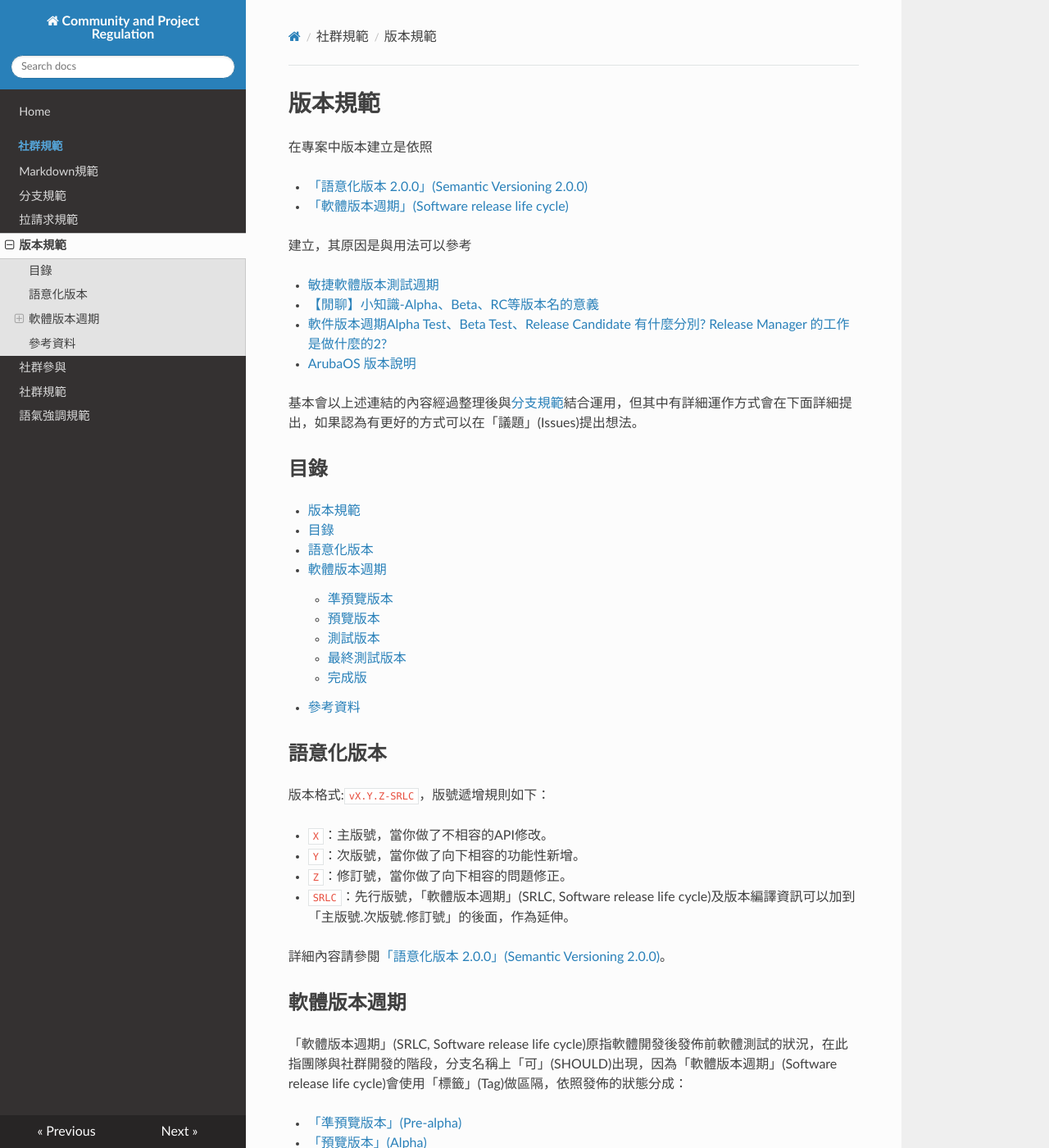
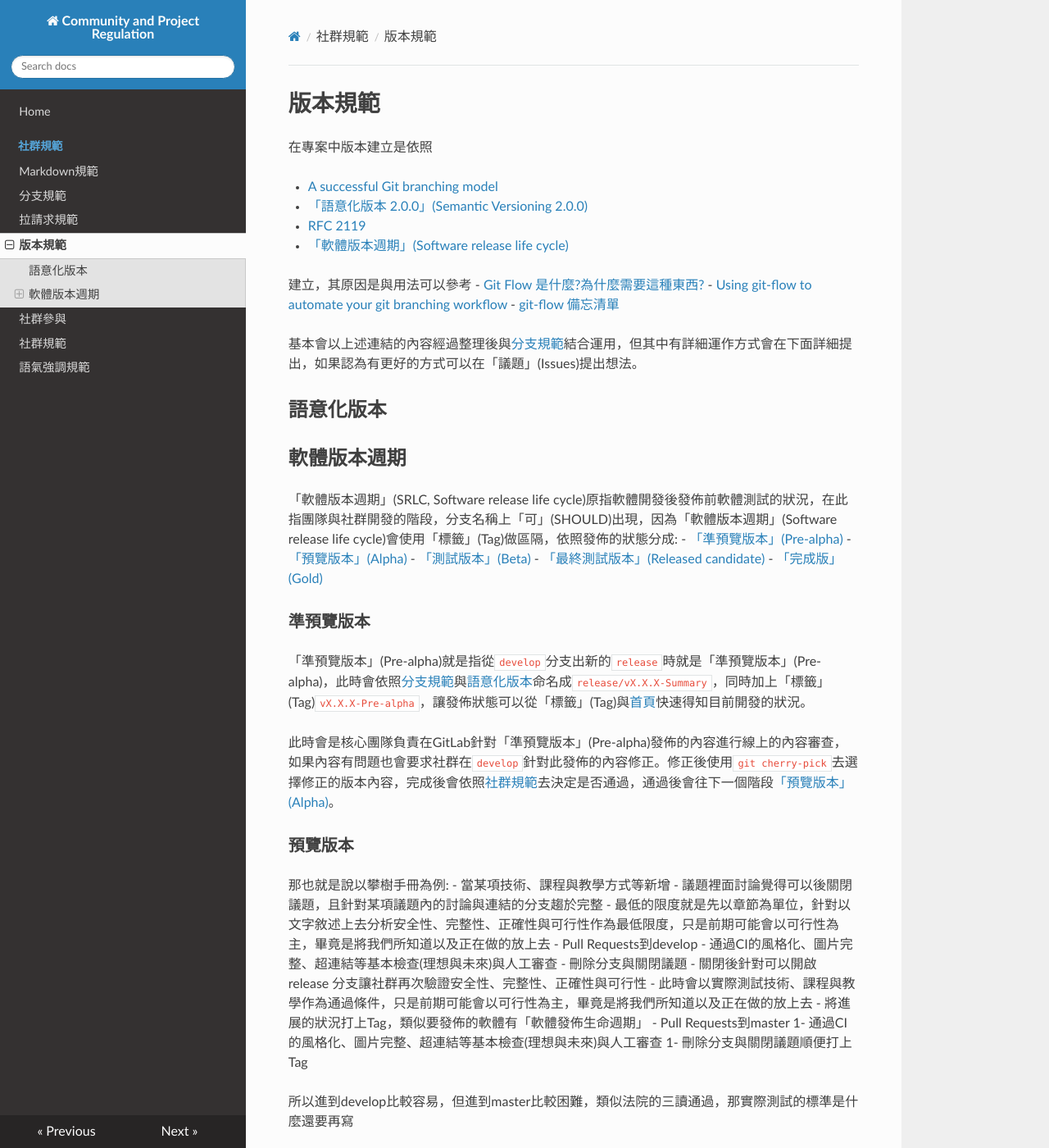
Before and after one commit to NQU-Agile-Tree-Climbing-Club/community-regulation, an MkDocs documentation site: the page built from docs/社群規範/版本規範.md, in a window 1280 px wide and 1400 px high. Shown: the whole window at 82% size. Built offline with MkDocs 1.6.1, drawn with Linux system fonts in a browser that asks for light colours; nearby versions of some CDN libraries; some of the changed text lies outside the part shown.

```diff
--- a/docs/社群規範/版本規範.md
+++ b/docs/社群規範/版本規範.md
@@ -1,49 +1,21 @@
 # 版本規範
 在專案中版本建立是依照
 
+- [A successful Git branching model](https://nvie.com/posts/a-successful-git-branching-model/)
 - [「語意化版本 2.0.0」(Semantic Versioning 2.0.0)](https://semver.org/lang/zh-TW/#%E8%AA%9E%E6%84%8F%E5%8C%96%E7%89%88%E6%9C%AC-200)
+- [RFC 2119](https://www.ietf.org/rfc/rfc2119.txt)
 - [「軟體版本週期」(Software release life cycle)](https://zh.wikipedia.org/zh-tw/%E8%BB%9F%E4%BB%B6%E7%89%88%E6%9C%AC%E9%80%B1%E6%9C%9F)
 
 建立，其原因是與用法可以參考
-
-- [敏捷軟體版本測試週期](https://adon988.logdown.com/posts/7818022-agile-software-version-test-cycle)
-- [【閒聊】小知識-Alpha、Beta、RC等版本名的意義](https://forum.gamer.com.tw/Co.php?bsn=18673&sn=12630)
-- [軟件版本週期Alpha Test、Beta Test、Release Candidate 有什麼分別? Release Manager 的工作是做什麼的2?](https://medium.com/it-digital-%E4%BA%92%E8%81%AF%E7%B6%B2/alpha-test-beta-test-release-candidate-%E6%9C%89%E4%BB%80%E9%BA%BC%E5%88%86%E5%88%A5-release-manager-%E7%9A%84%E5%B7%A5%E4%BD%9C%E6%98%AF%E5%81%9A%E4%BB%80%E9%BA%BC%E7%9A%842-ca8730b03300)
-- [ArubaOS 版本說明](https://www.arubanetworks.com/zh-hant/support-services/end-of-life/arubaos-software-release/)
+- [Git Flow 是什麼?為什麼需要這種東西?](https://gitbook.tw/chapters/gitflow/why-need-git-flow.html)
+- [Using git-flow to automate your git branching workflow](https://jeffkreeftmeijer.com/git-flow/)
+- [git-flow 備忘清單](https://danielkummer.github.io/git-flow-cheatsheet/index.zh_TW.html)
 
 基本會以上述連結的內容經過整理後與[分支規範](./分支規範.md)結合運用，但其中有詳細運作方式會在下面詳細提出，如果認為有更好的方式可以在「議題」(Issues)提出想法。
-
-## 目錄
-
-<!-- @import "[TOC]" {cmd="toc" depthFrom=1 depthTo=6 orderedList=false} -->
-<!-- code_chunk_output -->
-
-- [版本規範](#版本規範)
-  - [目錄](#目錄)
-  - [語意化版本](#語意化版本)
-  - [軟體版本週期](#軟體版本週期)
-    - [準預覽版本](#準預覽版本)
-    - [預覽版本](#預覽版本)
-    - [測試版本](#測試版本)
-    - [最終測試版本](#最終測試版本)
-    - [完成版](#完成版)
-  - [參考資料](#參考資料)
-
-<!-- /code_chunk_output -->
-
 ## 語意化版本
-版本格式:`vX.Y.Z-SRLC`，版號遞增規則如下：
-
-- `X`：主版號，當你做了不相容的API修改。
-- `Y`：次版號，當你做了向下相容的功能性新增。
-- `Z`：修訂號，當你做了向下相容的問題修正。
-- `SRLC`：先行版號，「軟體版本週期」(SRLC, Software release life cycle)及版本編譯資訊可以加到「主版號.次版號.修訂號」的後面，作為延伸。
-
-詳細內容請參閱[「語意化版本 2.0.0」(Semantic Versioning 2.0.0)](https://semver.org/lang/zh-TW/#%E8%AA%9E%E6%84%8F%E5%8C%96%E7%89%88%E6%9C%AC-200)。
 
 ## 軟體版本週期
-「軟體版本週期」(SRLC, Software release life cycle)原指軟體開發後發佈前軟體測試的狀況，在此指團隊與社群開發的階段，分支名稱上「可」(SHOULD)出現，因為「軟體版本週期」(Software release life cycle)會使用「標籤」(Tag)做區隔，依照發佈的狀態分成：
-
+「軟體版本週期」(SRLC, Software release life cycle)原指軟體開發後發佈前軟體測試的狀況，在此指團隊與社群開發的階段，分支名稱上「可」(SHOULD)出現，因為「軟體版本週期」(Software release life cycle)會使用「標籤」(Tag)做區隔，依照發佈的狀態分成:
 - [「準預覽版本」(Pre-alpha)](#準預覽版本)
 - [「預覽版本」(Alpha)](#預覽版本)
 - [「測試版本」(Beta)](#測試版本)
@@ -51,13 +23,13 @@
 - [「完成版」(Gold)](#完成版)
 
 ### 準預覽版本
-「準預覽版本」(Pre-alpha)就是指從`develop`分支併入到`release`前會打上`vX.Y.Z-Pre-alpha`，此時就是「準預覽版本」(Pre-alpha)，會打上「標籤」(Tag)`vX.X.X-Pre-alpha`，讓發佈狀態可以從「標籤」(Tag)與[首頁](../README.md)快速得知目前開發的狀況。
+「準預覽版本」(Pre-alpha)就是指從`develop`分支出新的`release`時就是「準預覽版本」(Pre-alpha)，此時會依照[分支規範](./分支規範.md)與[語意化版本](#語意化版本)命名成`release/vX.X.X-Summary`，同時加上「標籤」(Tag)`vX.X.X-Pre-alpha`，讓發佈狀態可以從「標籤」(Tag)與[首頁](../README.md)快速得知目前開發的狀況。
 
-此時會是核心團隊負責在GitLab針對「準預覽版本」(Pre-alpha)發佈的內容進行線上的內容審查，如果內容有問題也會要求社群透過`feature`分支修正後合併到`develop`分支來修正針對此發佈的內容。修正後使用`git cherry-pick`去選擇修正的版本內容，完成後會依照[社群規範](../index.md)去決定是否通過，通過後會往下一個階段[「預覽版本」(Alpha)](#預覽版本)。
+此時會是核心團隊負責在GitLab針對「準預覽版本」(Pre-alpha)發佈的內容進行線上的內容審查，如果內容有問題也會要求社群在`develop`針對此發佈的內容修正。修正後使用`git cherry-pick`去選擇修正的版本內容，完成後會依照[社群規範](./社群規範.md)去決定是否通過，通過後會往下一個階段[「預覽版本」(Alpha)](#預覽版本)。
 
 ### 預覽版本
+
 那也就是說以攀樹手冊為例:
-
 - 當某項技術、課程與教學方式等新增
 - 議題裡面討論覺得可以後關閉議題，且針對某項議題內的討論與連結的分支趨於完整
 - 最低的限度就是先以章節為單位，針對以文字敘述上去分析安全性、完整性、正確性與可行性作為最低限度，只是前期可能會以可行性為主，畢竟是將我們所知道以及正在做的放上去
@@ -68,25 +40,7 @@
 - 此時會以實際測試技術、課程與教學作為通過條件，只是前期可能會以可行性為主，畢竟是將我們所知道以及正在做的放上去
 - 將進展的狀況打上Tag，類似要發佈的軟體有「軟體發佈生命週期」
 - Pull Requests到master
-- 通過CI的風格化、圖片完整、超連結等基本檢查(理想與未來)與人工審查
-- 刪除分支與關閉議題順便打上Tag
+1- 通過CI的風格化、圖片完整、超連結等基本檢查(理想與未來)與人工審查
+1- 刪除分支與關閉議題順便打上Tag
 
-所以進到`develop`比較容易，但進到`master`比較困難，類似法院的三讀通過，那實際測試的標準是什麼還要再寫。
-
-### 測試版本
-「測試版本」(Beta)
-
-### 最終測試版本
-「最終測試版本」(Released candidate)
-
-### 完成版
-「完成版」(Gold)
-
-## 參考資料
-- [「語意化版本 2.0.0」(Semantic Versioning 2.0.0)](https://semver.org/lang/zh-TW/#%E8%AA%9E%E6%84%8F%E5%8C%96%E7%89%88%E6%9C%AC-200)
-- [RFC 2119](https://www.ietf.org/rfc/rfc2119.txt)
-- [「軟體版本週期」(Software release life cycle)](https://zh.wikipedia.org/zh-tw/%E8%BB%9F%E4%BB%B6%E7%89%88%E6%9C%AC%E9%80%B1%E6%9C%9F)
-- [敏捷軟體版本測試週期](https://adon988.logdown.com/posts/7818022-agile-software-version-test-cycle)
-- [【閒聊】小知識-Alpha、Beta、RC等版本名的意義](https://forum.gamer.com.tw/Co.php?bsn=18673&sn=12630)
-- [軟件版本週期Alpha Test、Beta Test、Release Candidate 有什麼分別? Release Manager 的工作是做什麼的2?](https://medium.com/it-digital-%E4%BA%92%E8%81%AF%E7%B6%B2/alpha-test-beta-test-release-candidate-%E6%9C%89%E4%BB%80%E9%BA%BC%E5%88%86%E5%88%A5-release-manager-%E7%9A%84%E5%B7%A5%E4%BD%9C%E6%98%AF%E5%81%9A%E4%BB%80%E9%BA%BC%E7%9A%842-ca8730b03300)
-- [ArubaOS 版本說明](https://www.arubanetworks.com/zh-hant/support-services/end-of-life/arubaos-software-release/)
+所以進到develop比較容易，但進到master比較困難，類似法院的三讀通過，那實際測試的標準是什麼還要再寫
```
